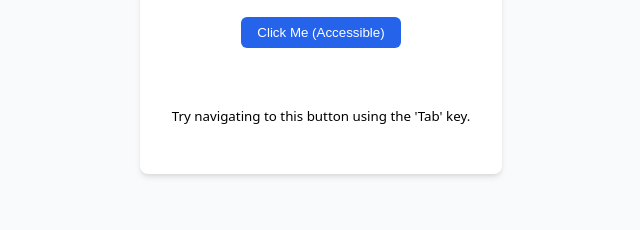
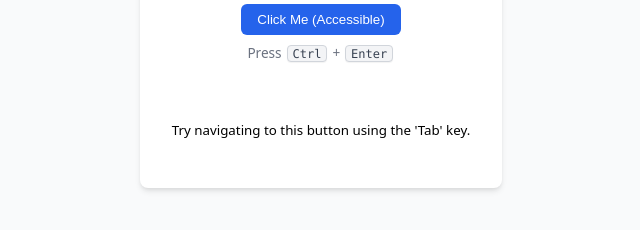
Before and after one commit to Shin5hi/5ive, a plain HTML site: page index.html in a window 1280 px wide. Shown: the part 382-612 px from the top of the page, without its empty margins (319-959 px from the left). Drawn offline with Linux system fonts and the light colour scheme.

Commit message:
feat: Add keyboard shortcut (Ctrl+Enter) for primary action
- Added `aria-keyshortcuts="Control+Enter"` to the main action button.
- Added a visual hint using `<kbd>` elements below the button.
- Implemented a `keydown` event listener for `Ctrl+Enter` (and `Cmd+Enter` on Mac).
- Verified accessibility and functionality with Playwright.

Co-authored-by: google-labs-jules[bot] <161369871+google-labs-jules[bot]@users.noreply.github.com>

```diff
--- a/index.html
+++ b/index.html
@@ -100,6 +100,24 @@
       display: flex;
       align-items: center;
     }
+    .shortcut-hint {
+      margin-top: 0.5rem;
+      font-size: 0.85rem;
+      color: #6b7280;
+    }
+    kbd {
+      background-color: #f3f4f6;
+      border: 1px solid #d1d5db;
+      border-radius: 4px;
+      box-shadow: 0 1px 1px rgba(0, 0, 0, 0.05);
+      color: #374151;
+      display: inline-block;
+      font-family: ui-monospace, SFMono-Regular, Menlo, Monaco, Consolas, "Liberation Mono", "Courier New", monospace;
+      font-size: 0.75rem;
+      line-height: 1;
+      padding: 0.1rem 0.3rem;
+      margin: 0 0.1rem;
+    }
   </style>
 </head>
 <body>
@@ -108,9 +126,13 @@
     <p>Sample accessible button component:</p>
 
     <!-- ✅ GOOD UX: Semantic button with proper labeling and focus handling -->
-    <button type="button" class="btn" id="action-btn">
+    <button type="button" class="btn" id="action-btn" aria-keyshortcuts="Control+Enter">
       Click Me (Accessible)
     </button>
+
+    <p class="shortcut-hint">
+      Press <kbd>Ctrl</kbd> + <kbd>Enter</kbd>
+    </p>
 
     <div id="feedback" class="feedback" aria-live="polite"></div>
 
@@ -119,6 +141,18 @@
 
   <script>
     const actionBtn = document.getElementById('action-btn');
+
+    // ✅ Good UX: Keyboard shortcut for power users
+    document.addEventListener('keydown', (e) => {
+      // Support Ctrl+Enter (Windows/Linux) or Cmd+Enter (Mac)
+      if ((e.ctrlKey || e.metaKey) && e.key === 'Enter') {
+        if (!actionBtn.disabled) {
+          e.preventDefault(); // Prevent default browser behavior
+          actionBtn.focus();  // Move focus to button
+          actionBtn.click();  // Trigger click
+        }
+      }
+    });
     const feedback = document.getElementById('feedback');
     let feedbackTimeout;
 
```
Also changed, not shown: .jules/palette.md.
